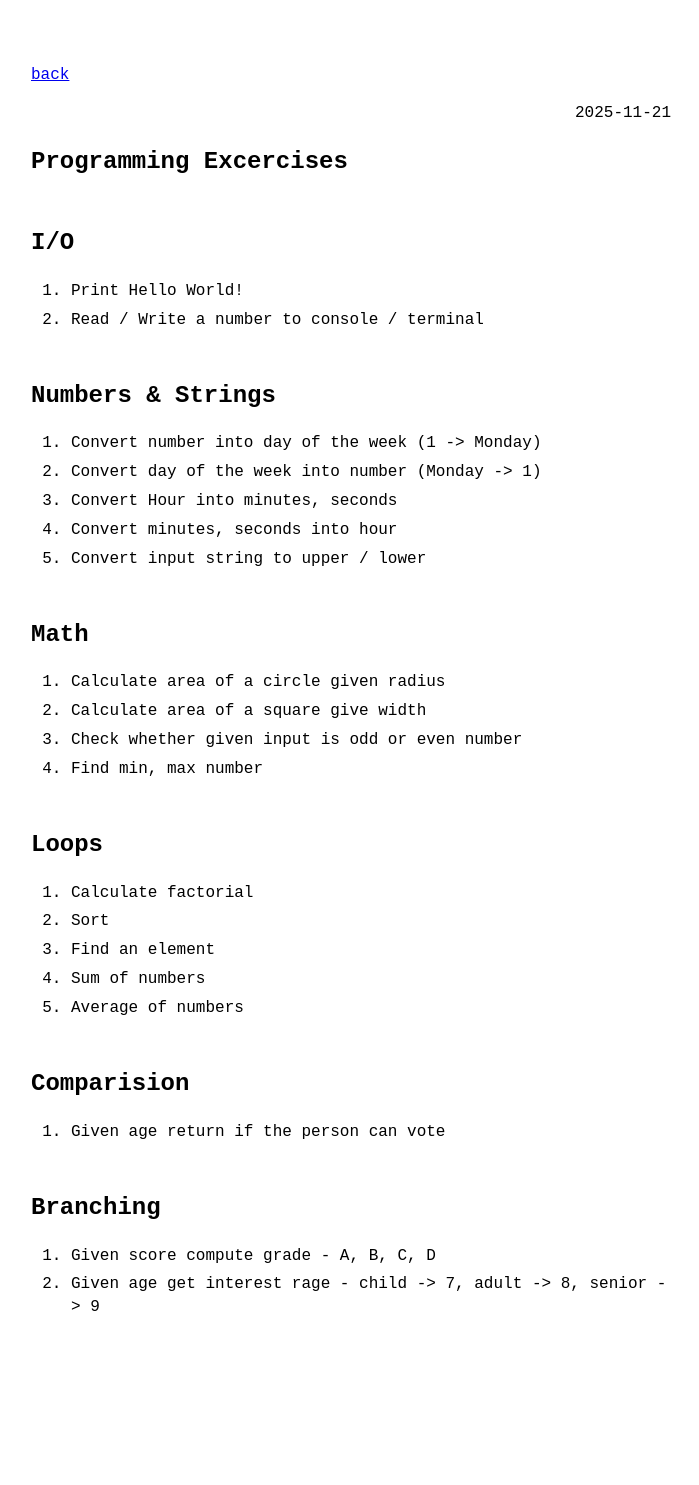
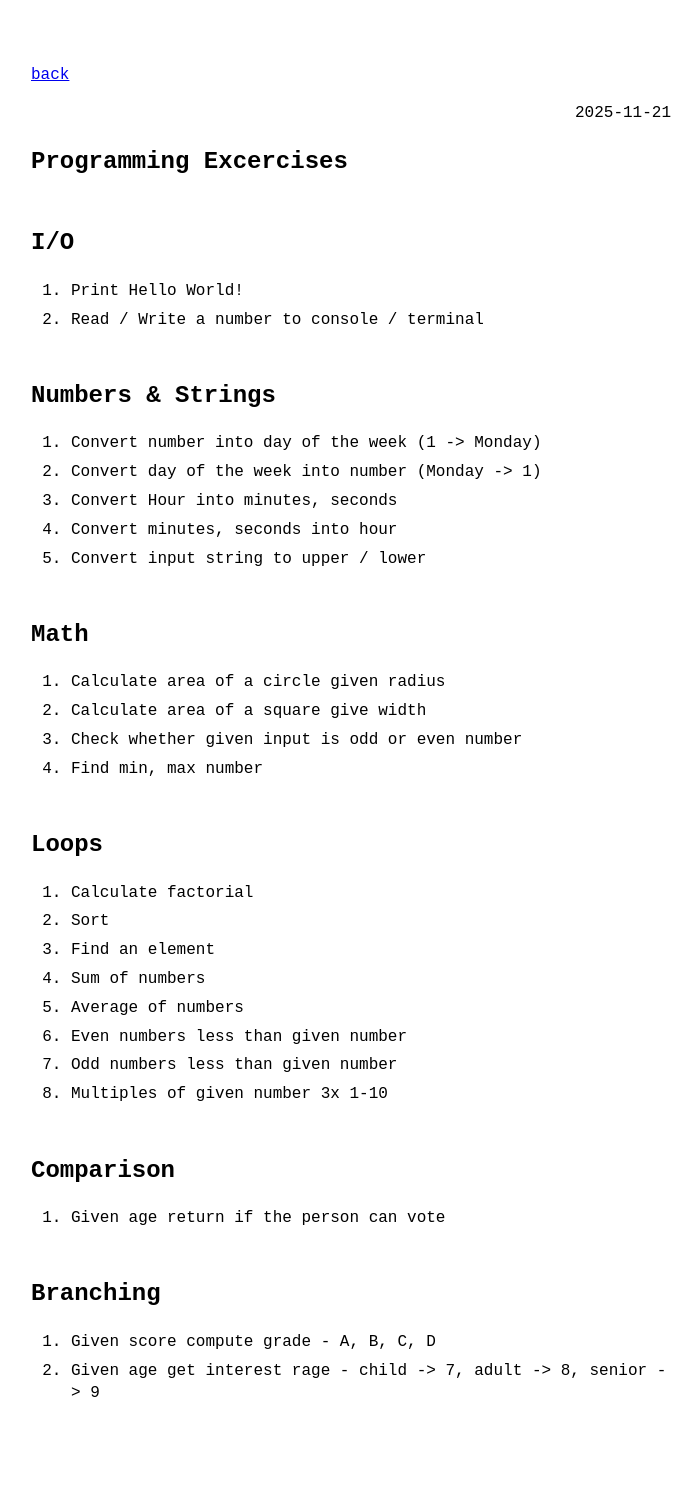
Before and after one commit to VallarasuS/Vallarasu.in, a Jekyll site: the page built from docs/_posts/2025-11-21-programming-excercises.md, in a window 1280 px wide. Shown: the whole page, without its empty margins (289-988 px from the left). Built offline with Jekyll 4.4.1, drawn with Linux system fonts in a browser that asks for light colours; before the commit the page ends 1398 px from its top, so only the background shows below that.

Commit message:
Update 2025-11-21-programming-excercises.md

```diff
--- a/docs/_posts/2025-11-21-programming-excercises.md
+++ b/docs/_posts/2025-11-21-programming-excercises.md
@@ -30,8 +30,11 @@ category: Python
 1. Find an element
 1. Sum of numbers
 1. Average of numbers
+1. Even numbers less than given number
+1. Odd numbers less than given number
+1. Multiples of given number 3x 1-10
 
-## Comparision
+## Comparison
 
 1. Given age return if the person can vote
 
```
